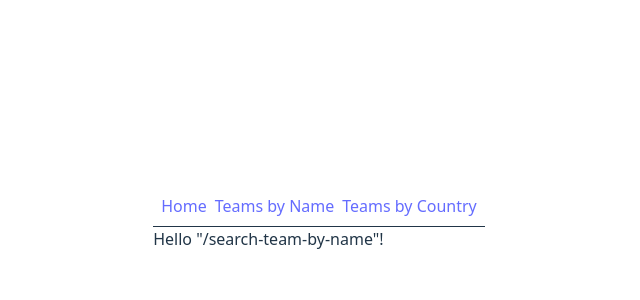
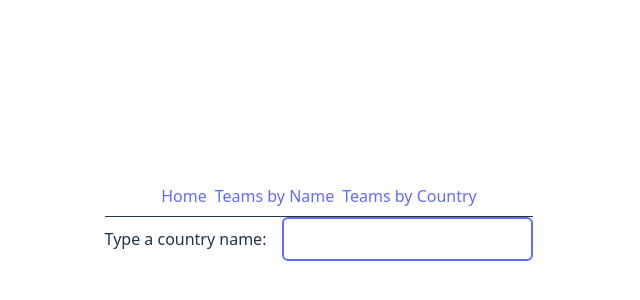
Before and after one commit to Camilo-Suarez98/football-info, a React (Vite) app: page /search-team-by-name in a window 1280 px wide. Shown: the part 182-482 px from the top of the page, without its empty margins (321-961 px from the left). Built offline with nearby package versions, Linux system fonts and the light colour scheme.

Commit message:
create page to search teams by name

```diff
--- a/src/routes/search-team-by-name.tsx
+++ b/src/routes/search-team-by-name.tsx
@@ -1,9 +1,70 @@
-import { createFileRoute } from '@tanstack/react-router'
+import { useState } from 'react';
+import { createFileRoute, Link } from '@tanstack/react-router';
+import { getTeamsByName } from '../queries/getTeamsByName';
 
 export const Route = createFileRoute('/search-team-by-name')({
   component: RouteComponent,
 })
 
+type TeamsInfoProps = {
+  team: {
+    id: string,
+    name: string,
+    logo: string
+  }
+}
+
 function RouteComponent() {
-  return <div>Hello "/search-team-by-name"!</div>
-}
+  const [teamName, setTeamName] = useState<string>("");
+  const [data, setData] = useState<TeamsInfoProps[]>([]);
+
+  const handleInputValue = (e: React.ChangeEvent<HTMLInputElement>) => {
+    setTeamName(e.target.value);
+  };
+
+  const handleSubmit = async (e: React.FormEvent<HTMLFormElement>) => {
+    e.preventDefault();
+
+    const value = teamName.trim();
+    if (!value) return;
+
+    try {
+      const teams = await getTeamsByName(value);
+      setData(teams);
+    } catch (error) {
+      throw new Error(`The next error just happend: ${error}`);
+    }
+    setTeamName("");
+  }
+
+  return (
+    <div>
+      <form onSubmit={handleSubmit} className='text-center'>
+        <label htmlFor="country">
+          Type a country name:
+          <input
+            id='country'
+            type='text'
+            className='ml-4 p-2 border-2 border-[#646cff] rounded-md'
+            value={teamName}
+            onChange={handleInputValue}
+            required
+          />
+        </label>
+      </form>
+      <div className='grid grid-cols-3'>
+        {data.slice(0, 20).map((info) => (
+          <Link
+            to='/team-detail/$teamName'
+            params={{ teamName: info.team.name.toLocaleLowerCase() }}
+            key={info.team.id}
+            className='flex flex-col justify-center items-center'
+          >
+            <h3>{info.team.name}</h3>
+            <img src={info.team.logo} alt="Team logo" />
+          </Link>
+        ))}
+      </div>
+    </div>
+  );
+};
```
